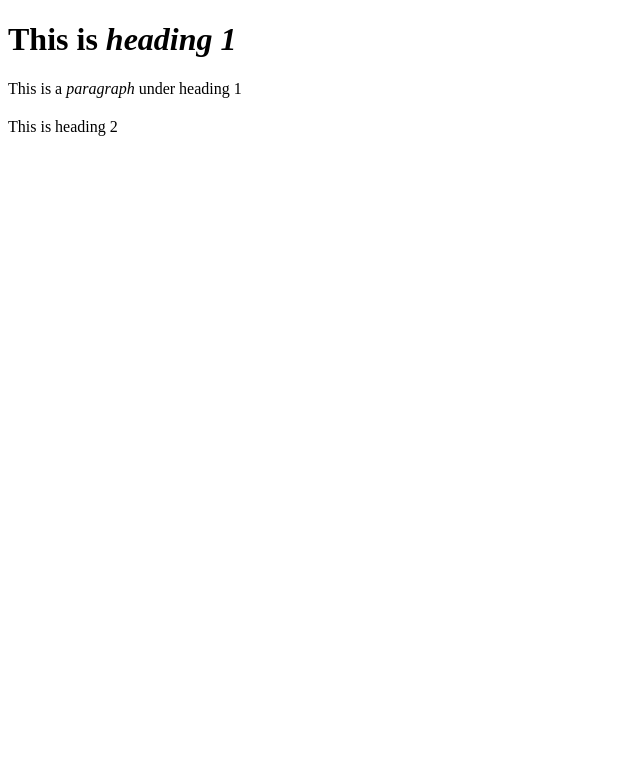
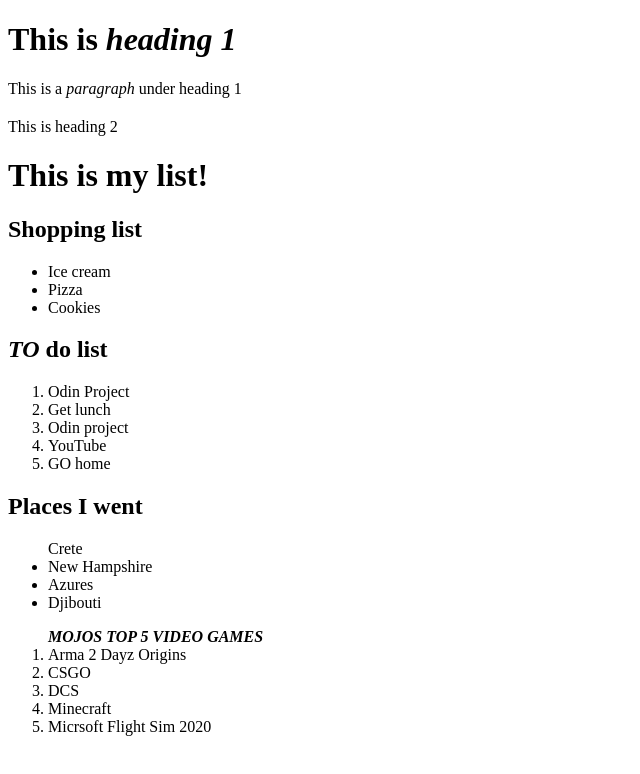
Before and after one commit to JacobMcMurray/HTML_Beginnings-, a plain HTML site: page Test_Pages/FirstWebPage.HTML in a window 1280 px wide. Shown: the whole page, without its empty margins (0-640 px from the left). Drawn offline with Linux system fonts and the light colour scheme.

Commit message:
Added some list

```diff
--- a/Test_Pages/FirstWebPage.HTML
+++ b/Test_Pages/FirstWebPage.HTML
@@ -4,10 +4,41 @@
     <meta charset="UTF-8"/>
     <title>My First Webpage</title>
 </head>
-
+<!--This is a comment :D -->
 <body>
     <h1><strong>This is <em>heading 1</em></strong></h1>
     <p>This is a <em>paragraph</em> under heading 1</p>
     <h2></h2>This is heading 2</h2>
+
+    <H1>This is my list!</H1>
+        <h2>Shopping list</h2>
+        <ul>
+            <li>Ice cream</li>
+            <li> Pizza</li>
+            <li> Cookies</li>
+        </ul>
+        <h2><em>TO</em> do list</h2>
+        <ol>
+            <li>Odin Project</li>
+            <li>Get lunch</li>
+            <li>Odin project</li>
+            <li>YouTube</li>
+            <li>GO home</li>
+        </ol>
+        <h2>Places I went</h2>
+        <ul>
+            <l1>Crete</l1>
+            <li>New Hampshire</li>
+            <li>Azures</li>
+            <li>Djibouti</li>
+        </ul>
+        <ol><strong><em>MOJOS TOP 5 VIDEO GAMES</em></strong>
+            <li>Arma 2 Dayz Origins</li>
+            <li>CSGO</li>
+            <li>DCS</LI>
+            <li>Minecraft</li>
+            <li>Micrsoft Flight Sim 2020</li>
+        </ol>
+
 </body>
 </html>
```
